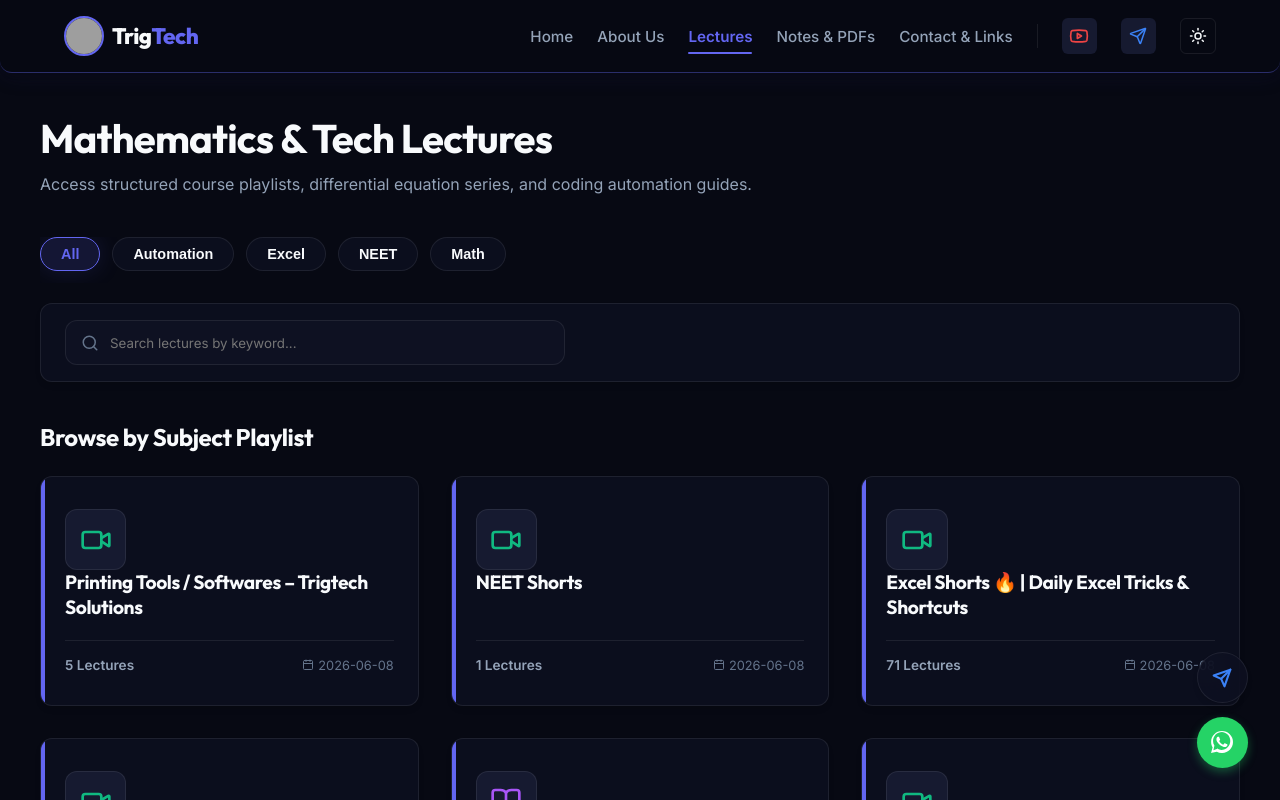
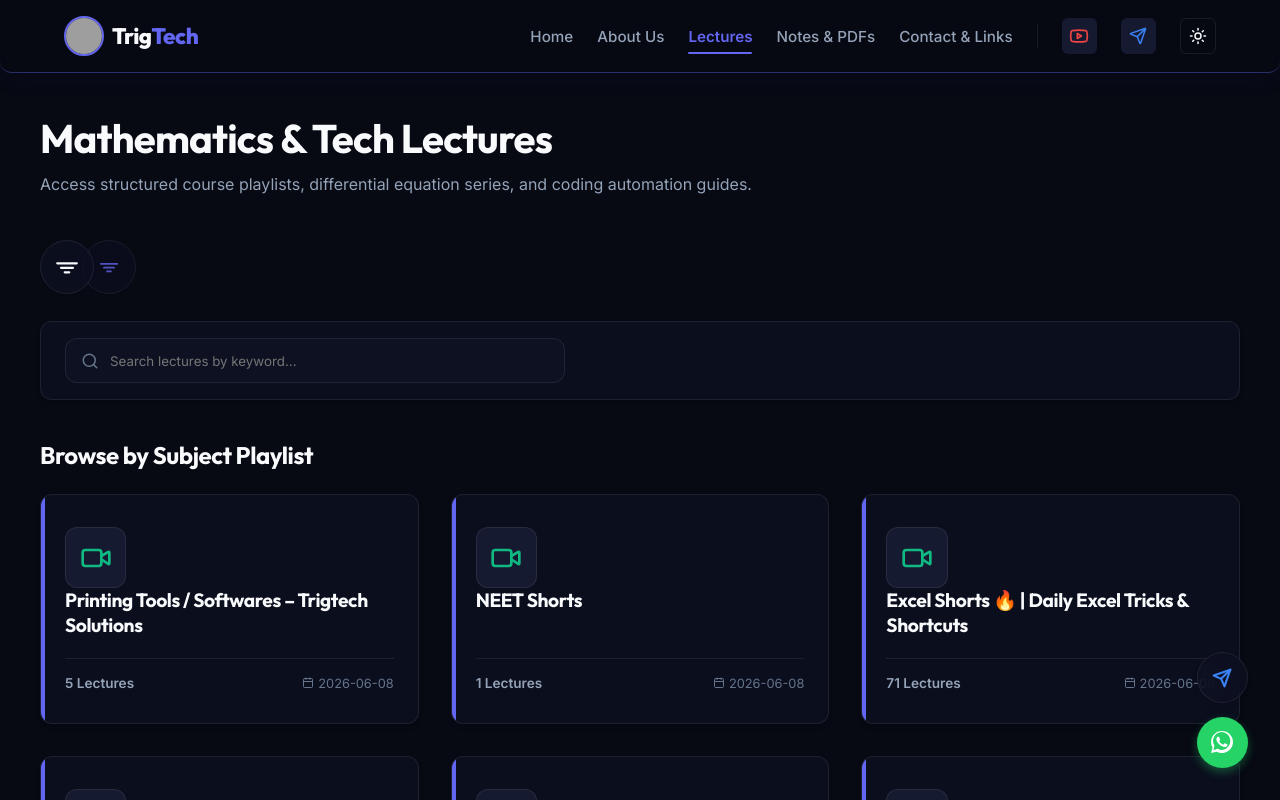
Before and after one commit to KINSHUKHERE/Study-Website, a React (Vite) app: page / in a window 1280 px wide. Both pictures are taken after a click on the button "Explore Lectures". Shown: the top 800 px of the page. Built offline with nearby package versions, Linux system fonts and the light colour scheme; grey boxes are pictures that could not be loaded.

Commit message:
feat: Replace category chips with dynamic, animated FilterDisclosure component from Watermelon UI

```diff
--- a/package.json
+++ b/package.json
@@ -10,9 +10,11 @@
     "preview": "vite preview"
   },
   "dependencies": {
+    "framer-motion": "^12.40.0",
     "lucide-react": "^1.17.0",
     "react": "^19.2.6",
-    "react-dom": "^19.2.6"
+    "react-dom": "^19.2.6",
+    "react-icons": "^5.6.0"
   },
   "devDependencies": {
     "@eslint/js": "^10.0.1",
--- /dev/null
+++ b/src/components/FilterDisclosure.jsx
@@ -0,0 +1,214 @@
+import React, { useState } from "react";
+import { motion, AnimatePresence, MotionConfig } from "framer-motion";
+import { BsCheckLg } from "react-icons/bs";
+import { PiFunnelSimpleBold } from "react-icons/pi";
+
+const SPRING = {
+  type: "spring",
+  stiffness: 240,
+  damping: 20,
+  mass: 1,
+};
+
+export default function FilterDisclosure({
+  items,
+  activeId,
+  onChange,
+}) {
+  const [open, setOpen] = useState(false);
+
+  const activeItem = items.find((i) => i.id === activeId);
+  const ActiveIcon = activeItem ? activeItem.icon : PiFunnelSimpleBold;
+
+  const handleSelect = (id) => {
+    onChange?.(id);
+    setTimeout(() => setOpen(false), 220);
+  };
+
+  return (
+    <div style={{
+      position: 'relative',
+      height: '60px',
+      display: 'flex',
+      alignItems: 'center',
+      justifyContent: 'center',
+      zIndex: 50
+    }}>
+      <MotionConfig
+        transition={{
+          type: "spring",
+          bounce: 0.25,
+          duration: 0.7,
+        }}
+      >
+        <AnimatePresence mode="popLayout" initial={false}>
+          {open ? (
+            <motion.div
+              key="open"
+              layoutId="filter-disclosure"
+              initial={{ opacity: 0 }}
+              animate={{ opacity: 1 }}
+              exit={{
+                opacity: 0,
+                transition: { duration: 0 },
+              }}
+              style={{
+                transformOrigin: "50% 100%",
+                borderRadius: 'var(--border-radius-lg)',
+                position: 'absolute',
+                top: 0,
+                zIndex: 99,
+                width: '280px',
+                background: 'var(--card-bg)',
+                backdropFilter: 'blur(16px)',
+                WebkitBackdropFilter: 'blur(16px)',
+                border: '1px solid var(--border-color)',
+                padding: '8px',
+                boxShadow: 'var(--shadow-lg), var(--shadow-glow)'
+              }}
+            >
+              {items.map((item, index) => {
+                const Icon = item.icon;
+                const selected = activeId === item.id;
+
+                return (
+                  <motion.button
+                    key={item.id}
+                    initial={{ opacity: 0, scale: 1.1, y: 40 }}
+                    animate={{ opacity: 1, scale: 1, y: 0 }}
+                    onClick={() => handleSelect(item.id)}
+                    whileTap={{ scale: 0.98 }}
+                    transition={{ ...SPRING, delay: (3 + index) * 0.05 }}
+                    style={{
+                      display: 'flex',
+                      width: '100%',
+                      cursor: 'pointer',
+                      alignItems: 'center',
+                      justifyContent: 'space-between',
+                      borderRadius: 'var(--border-radius-md)',
+                      padding: '10px 12px',
+                      border: 'none',
+                      background: 'transparent',
+                      color: 'var(--text-primary)',
+                      transition: 'background var(--transition-fast)'
+                    }}
+                    className="filter-disclosure-item"
+                  >
+                    <div style={{ display: 'flex', alignItems: 'center', gap: '1.25rem' }}>
+                      <Icon size={20} style={{ color: selected ? 'var(--primary)' : 'var(--text-secondary)' }} />
+                      <span style={{ fontSize: '1.05rem', fontWeight: 700, letterSpacing: '-0.02em', color: 'var(--text-primary)' }}>
+                        {item.label}
+                      </span>
+                    </div>
+
+                    <motion.div
+                      animate={{
+                        backgroundColor: selected ? "var(--primary)" : "rgba(0,0,0,0)",
+                        borderColor: selected ? "var(--primary)" : "var(--border-color)",
+                      }}
+                      style={{
+                        display: 'flex',
+                        height: '22px',
+                        width: '22px',
+                        flexShrink: 0,
+                        alignItems: 'center',
+                        justifyContent: 'center',
+                        borderRadius: '50%',
+                        border: '2px solid'
+                      }}
+                    >
+                      <motion.div
+                        animate={{
+                          scale: selected ? 1 : 0,
+                          opacity: selected ? 1 : 0,
+                        }}
+                        transition={{
+                          type: "spring",
+                          stiffness: 520,
+                          damping: 30,
+                        }}
+                      >
+                        <BsCheckLg size={12} color="#fff" />
+                      </motion.div>
+                    </motion.div>
+                  </motion.button>
+                );
+              })}
+            </motion.div>
+          ) : (
+            <div key="close" style={{ display: 'flex', alignItems: 'center' }}>
+              <motion.button
+                layoutId="filter-disclosure"
+                initial={{ opacity: 0 }}
+                animate={{ opacity: 1 }}
+                exit={{
+                  opacity: 0,
+                  transition: { duration: 0 },
+                }}
+                onClick={() => setOpen(true)}
+                whileHover={{ scale: 1.05 }}
+                whileTap={{ scale: 0.95 }}
+                style={{
+                  borderRadius: '50%',
+                  zIndex: 30,
+                  display: 'flex',
+                  height: '54px',
+                  width: '54px',
+                  cursor: 'pointer',
+                  alignItems: 'center',
+                  justifyContent: 'center',
+                  border: '1px solid var(--border-color)',
+                  background: 'var(--card-bg)',
+                  backdropFilter: 'blur(12px)',
+                  WebkitBackdropFilter: 'blur(12px)',
+                  boxShadow: 'var(--shadow-sm)'
+                }}
+                className="filter-disclosure-trigger"
+              >
+                <PiFunnelSimpleBold size={24} style={{ color: 'var(--text-primary)' }} />
+              </motion.button>
+
+              <motion.div
+                initial={{ x: -30 }}
+                animate={{ x: 0 }}
+                transition={{
+                  type: "spring",
+                  bounce: 0,
+                  duration: 1.2,
+                }}
+                style={{
+                  zIndex: 10,
+                  marginLeft: '-12px',
+                  display: 'flex',
+                  height: '54px',
+                  width: '54px',
+                  alignItems: 'center',
+                  justifyContent: 'center',
+                  borderRadius: '50%',
+                  border: '1px solid var(--border-color)',
+                  background: 'var(--card-bg)',
+                  backdropFilter: 'blur(12px)',
+                  WebkitBackdropFilter: 'blur(12px)',
+                  opacity: 0.8,
+                  boxShadow: 'var(--shadow-sm)'
+                }}
+              >
+                <AnimatePresence mode="popLayout" initial={false}>
+                  <motion.div
+                    key={activeId}
+                    initial={{ opacity: 0, scale: 0.6 }}
+                    animate={{ opacity: 1, scale: 1 }}
+                    exit={{ opacity: 0, scale: 0.6 }}
+                    style={{ display: 'flex', alignItems: 'center', justifyContent: 'center' }}
+                  >
+                    <ActiveIcon size={20} style={{ color: 'var(--primary)' }} />
+                  </motion.div>
+                </AnimatePresence>
+              </motion.div>
+            </div>
+          )}
+        </AnimatePresence>
+      </MotionConfig>
+    </div>
+  );
+}
--- a/src/pages/Lectures.jsx
+++ b/src/pages/Lectures.jsx
@@ -3,6 +3,12 @@ import { Search, Play, Folder, ChevronLeft, Calendar, Video, X, BookOpen, Layers
 import VideoCard from '../components/VideoCard';
 import Youtube from '../components/YoutubeIcon';
 import CustomYoutubePlayer from '../components/CustomYoutubePlayer';
+import FilterDisclosure from '../components/FilterDisclosure';
+import { FaBell, FaTasks } from 'react-icons/fa';
+import { IoCalendar } from 'react-icons/io5';
+import { BsFillPeopleFill, BsPinFill } from 'react-icons/bs';
+import { RiBubbleChartFill } from 'react-icons/ri';
+import { PiFunnelSimpleBold } from 'react-icons/pi';
 
 export default function Lectures({ videos, activeVideo, setActiveVideo, selectedPlaylist, setSelectedPlaylist, initialSearchQuery, clearSearchQuery, watchProgress, onProgressUpdate }) {
   const [search, setSearch] = useState(initialSearchQuery || '');
@@ -35,6 +41,24 @@ export default function Lectures({ videos, activeVideo, setActiveVideo, selected
 
   // Generate category chips dynamically from the course data
   const dynamicCategories = ['All', ...new Set(videos.map(v => getVideoCategory(v)))];
+
+  // Map category to a relevant react-icons component
+  const getCategoryIcon = (categoryName) => {
+    const name = categoryName.toLowerCase();
+    if (name.includes('all')) return PiFunnelSimpleBold;
+    if (name.includes('math')) return BsPinFill;
+    if (name.includes('neet')) return FaBell;
+    if (name.includes('excel')) return IoCalendar;
+    if (name.includes('automation')) return RiBubbleChartFill;
+    return FaTasks; // default fallback
+  };
+
+  // Convert categories array to items schema expected by FilterDisclosure
+  const filterDisclosureItems = dynamicCategories.map(cat => ({
+    id: cat,
+    label: cat === 'All' ? 'All Subjects' : cat,
+    icon: getCategoryIcon(cat)
+  }));
 
   // Group videos by category (Playlist)
   const playlistNames = [...new Set(videos.map(v => v.category))];
@@ -92,44 +116,22 @@ export default function Lectures({ videos, activeVideo, setActiveVideo, selected
       {/* Global Search and Filters (Hidden when video player is active) */}
       {!activeVideo && (
         <div style={{ marginBottom: '2.5rem' }}>
-          {/* Dynamic Category Chips */}
-          <div className="chips-container" style={{
+          {/* Dynamic Category FilterDisclosure */}
+          <div style={{
             display: 'flex',
-            gap: '0.75rem',
-            overflowX: 'auto',
-            paddingBottom: '0.75rem',
-            marginBottom: '1.25rem',
-            scrollbarWidth: 'none',
-            msOverflowStyle: 'none'
+            justifyContent: 'flex-start',
+            marginBottom: '1.5rem',
+            position: 'relative',
+            zIndex: 40
           }}>
-            {dynamicCategories.map(cat => {
-              const isActive = selectedCategory === cat;
-              return (
-                <button
-                  key={cat}
-                  onClick={() => {
-                    setSelectedCategory(cat);
-                    setSelectedPlaylist(null); // Clear selected playlist to filter globally
-                  }}
-                  className="glass-panel"
-                  style={{
-                    padding: '0.5rem 1.25rem',
-                    borderRadius: '9999px',
-                    border: isActive ? '1px solid var(--primary)' : '1px solid var(--border-color)',
-                    background: isActive ? 'var(--primary-glow)' : 'var(--card-bg)',
-                    color: isActive ? 'var(--primary)' : 'var(--text-primary)',
-                    fontWeight: 600,
-                    fontSize: '0.9rem',
-                    cursor: 'pointer',
-                    whiteSpace: 'nowrap',
-                    transition: 'all var(--transition-fast)',
-                    boxShadow: isActive ? 'var(--shadow-glow)' : 'none'
-                  }}
-                >
-                  {cat}
-                </button>
-              );
-            })}
+            <FilterDisclosure
+              items={filterDisclosureItems}
+              activeId={selectedCategory}
+              onChange={(id) => {
+                setSelectedCategory(id);
+                setSelectedPlaylist(null); // Clear selected playlist to filter globally
+              }}
+            />
           </div>
 
           {/* Search Box */}
```
Also changed, not shown: 1 other file (tests, documents, lock files or other folders).
